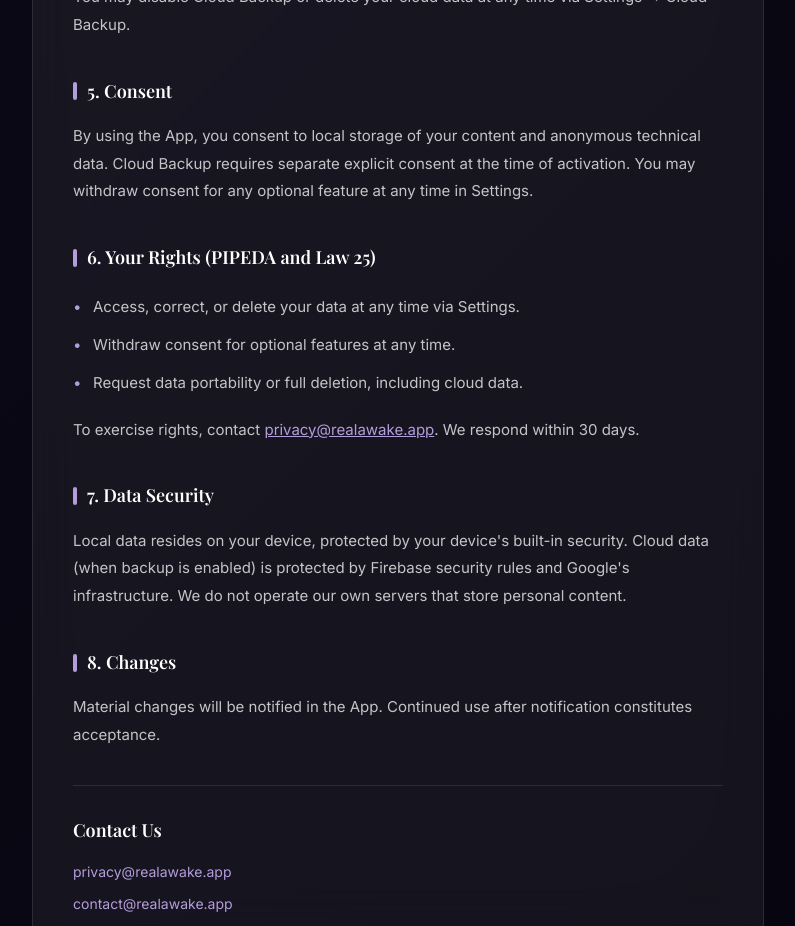
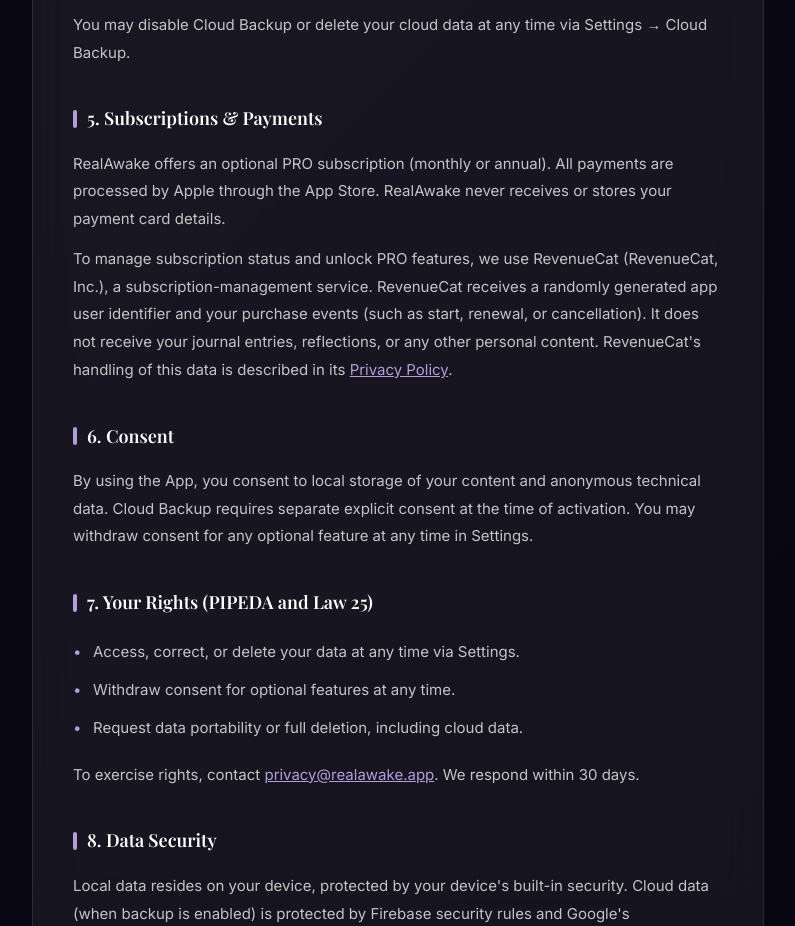
Before and after one commit to camilleqc/realawake-web, a plain HTML site: page privacy.html in a window 1280 px wide. Shown: the part 1874-2800 px from the top of the page, without its empty margins (242-1037 px from the left). Drawn offline with nearby package versions, Linux system fonts and the light colour scheme.

Commit message:
Update privacy policy

```diff
--- a/privacy.html
+++ b/privacy.html
@@ -247,7 +247,7 @@
 
   <header class="header">
     <h1>Privacy <span>Policy</span></h1>
-    <p class="date">Last updated: March 18, 2026</p>
+    <p class="date">Last updated: June 26, 2026</p>
     <div class="divider"></div>
   </header>
 
@@ -271,7 +271,7 @@
         <li>Reminder preferences (e.g. Journal Reminder time, stored on-device)</li>
       </ul>
       <p style="margin-top:14px">If you choose to enable Cloud Backup (PRO feature), your content is securely synced to Firebase, a cloud service operated by Google. In this case, your email address or Apple ID is collected solely to authenticate your account.</p>
-      <p>Technical data (device type, OS version, crash reports) is anonymous and aggregated. We do not collect name, phone number, location, or personal identifiers beyond what is needed for authentication when Cloud Backup is enabled.</p>
+      <p>Technical data (device type, OS version, crash logs) is collected only in anonymous, aggregated form through Apple's standard App Store and TestFlight diagnostics. We do not collect name, phone number, location, or personal identifiers beyond what is needed for authentication when Cloud Backup is enabled.</p>
     </div>
 
     <div class="section">
@@ -299,12 +299,18 @@
     </div>
 
     <div class="section">
-      <h2>5. Consent</h2>
+      <h2>5. Subscriptions &amp; Payments</h2>
+      <p>RealAwake offers an optional PRO subscription (monthly or annual). All payments are processed by Apple through the App Store. RealAwake never receives or stores your payment card details.</p>
+      <p>To manage subscription status and unlock PRO features, we use RevenueCat (RevenueCat, Inc.), a subscription-management service. RevenueCat receives a randomly generated app user identifier and your purchase events (such as start, renewal, or cancellation). It does not receive your journal entries, reflections, or any other personal content. RevenueCat's handling of this data is described in its <a href="https://www.revenuecat.com/privacy" target="_blank" rel="noopener" style="color:var(--lilac)">Privacy Policy</a>.</p>
+    </div>
+
+    <div class="section">
+      <h2>6. Consent</h2>
       <p>By using the App, you consent to local storage of your content and anonymous technical data. Cloud Backup requires separate explicit consent at the time of activation. You may withdraw consent for any optional feature at any time in Settings.</p>
     </div>
 
     <div class="section">
-      <h2>6. Your Rights (PIPEDA and Law 25)</h2>
+      <h2>7. Your Rights (PIPEDA and Law 25)</h2>
       <ul>
         <li>Access, correct, or delete your data at any time via Settings.</li>
         <li>Withdraw consent for optional features at any time.</li>
@@ -314,12 +320,12 @@
     </div>
 
     <div class="section">
-      <h2>7. Data Security</h2>
+      <h2>8. Data Security</h2>
       <p>Local data resides on your device, protected by your device's built-in security. Cloud data (when backup is enabled) is protected by Firebase security rules and Google's infrastructure. We do not operate our own servers that store personal content.</p>
     </div>
 
     <div class="section">
-      <h2>8. Changes</h2>
+      <h2>9. Changes</h2>
       <p>Material changes will be notified in the App. Continued use after notification constitutes acceptance.</p>
     </div>
 
```
